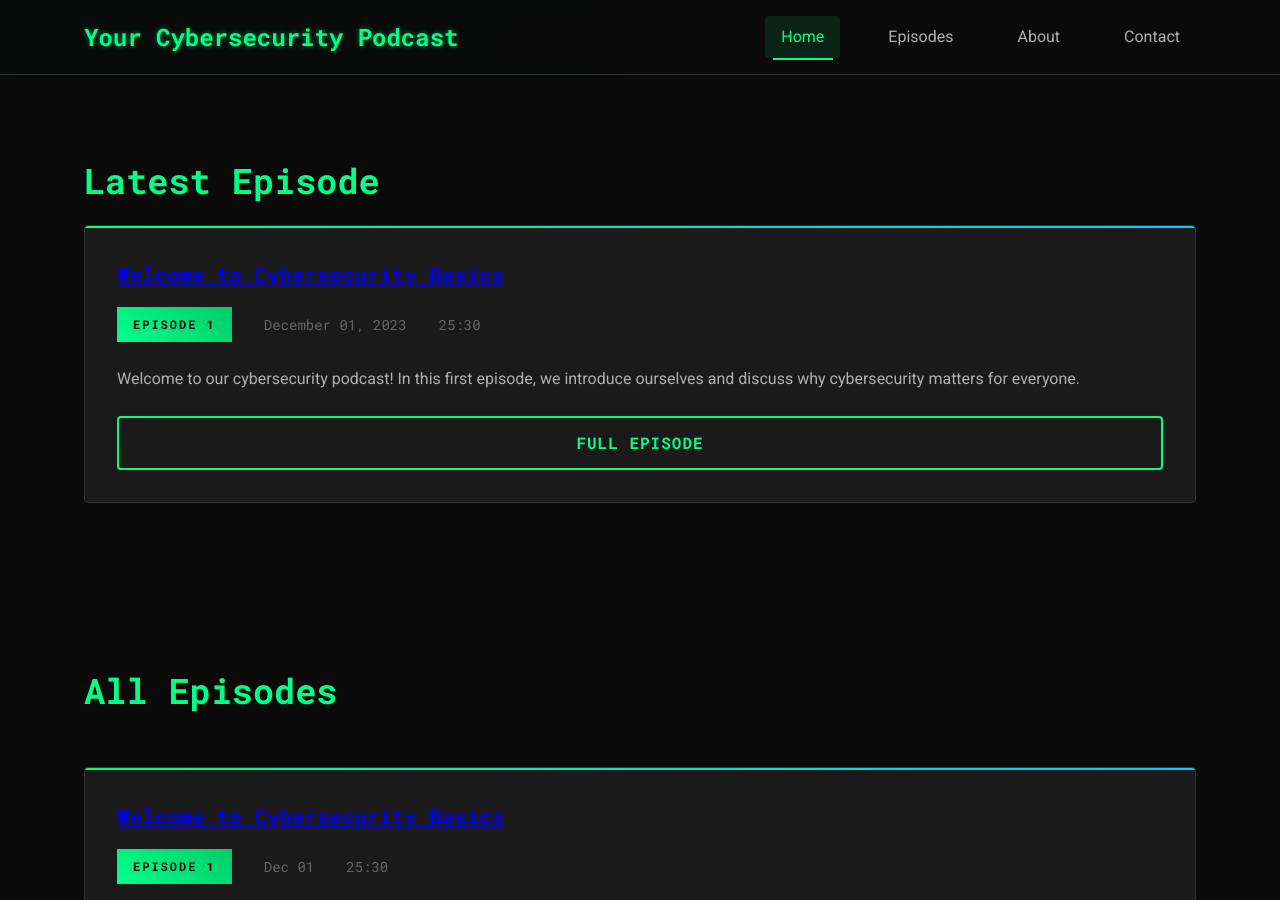
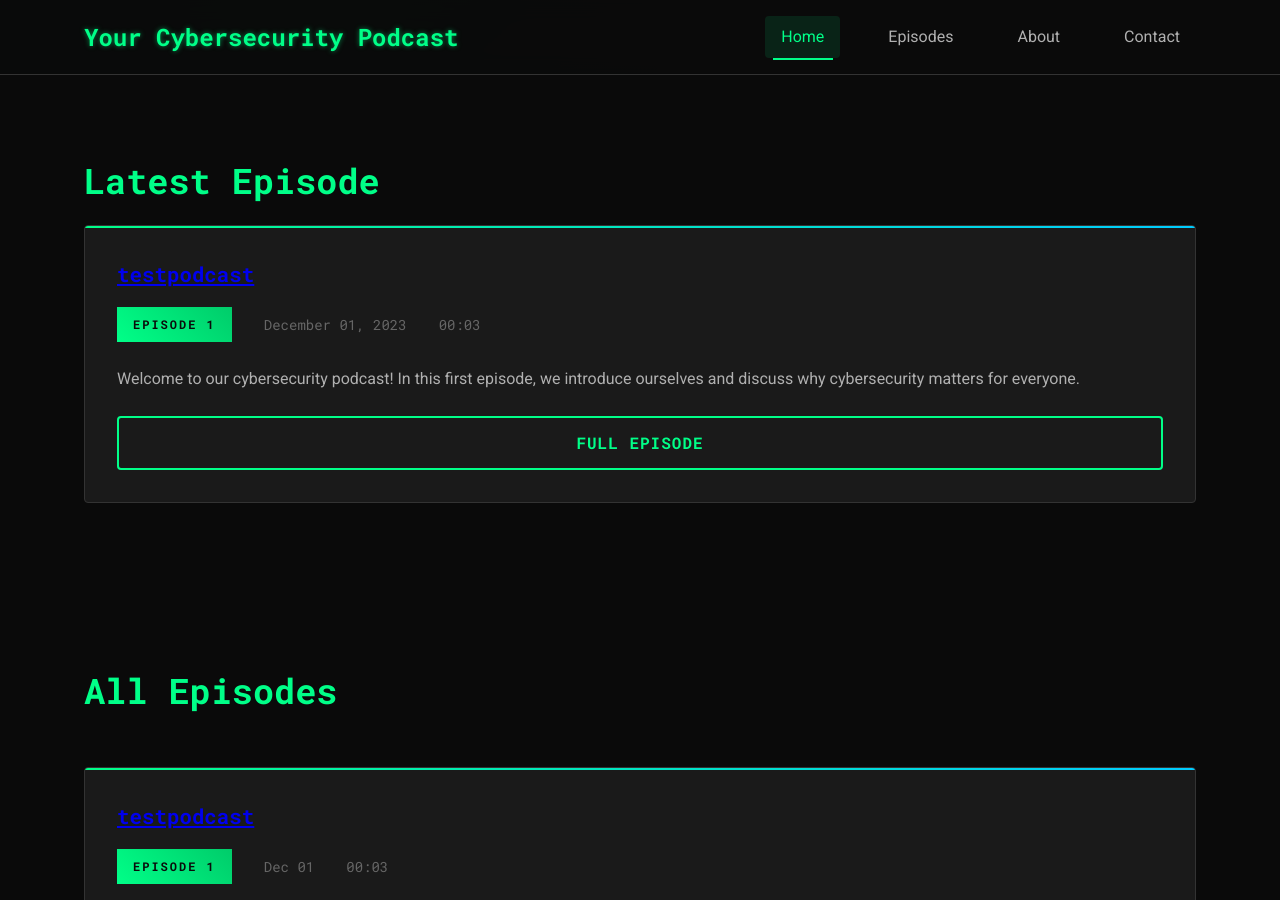
Before and after one commit to Engelina8/Error404, a Jekyll site: the page built from index.md, in a window 1280 px wide and 900 px high, scrolled down 722 px. Built offline with Jekyll 4.4.1, drawn with Linux system fonts in a browser that asks for light colours.

```diff
--- a/_layouts/default.html
+++ b/_layouts/default.html
@@ -17,7 +17,7 @@
     <header>
         <div class="container">
             <div class="logo">
-                <a href="{{ '/' | relative_url }}">{{ site.title | default: "CyberSecure Podcast" }}</a>
+                <a href="{{ '/' | relative_url }}">{{ site.title | default: "404: Security not found" }}</a>
             </div>
             <nav>
     <a href="{{ '/' | relative_url }}" {% if page.url == "/" %}class="active"{% endif %}>Home</a>
--- a/_posts/2023-12-01-welcome-to-cybersecurity-basics.md
+++ b/_posts/2023-12-01-welcome-to-cybersecurity-basics.md
@@ -1,9 +1,9 @@
 ---
 layout: post
-title: "Welcome to Cybersecurity Basics"
+title: "testpodcast"
 episode_number: 1
-duration: "25:30"
-soundcloud_url: "https://w.soundcloud.com/player/?url=https%3A//api.soundcloud.com/tracks/2119362891&color=%2316d47b&auto_play=false&hide_related=true&show_comments=true&show_user=true&show_reposts=false&show_teaser=false"
+duration: "00:03"
+soundcloud_url: "https://w.soundcloud.com/player/?url=https%3A//api.soundcloud.com/tracks/2119362891&color=%2316d47b&auto_play=false&hide_related=true&show_comments=true&show_user=false&show_reposts=false&show_teaser=false"
 soundcloud_direct_url: "https://soundcloud.com/orion-05/testpodcast"
 description: "Welcome to our cybersecurity podcast! In this first episode, we introduce ourselves and discuss why cybersecurity matters for everyone."
 tags: [introduction, basics]
```
Also changed, not shown: other parts of _posts/2023-12-01-welcome-to-cybersecurity-basics.md (+1 -1 lines), episodes.html (+36 -4 lines).
